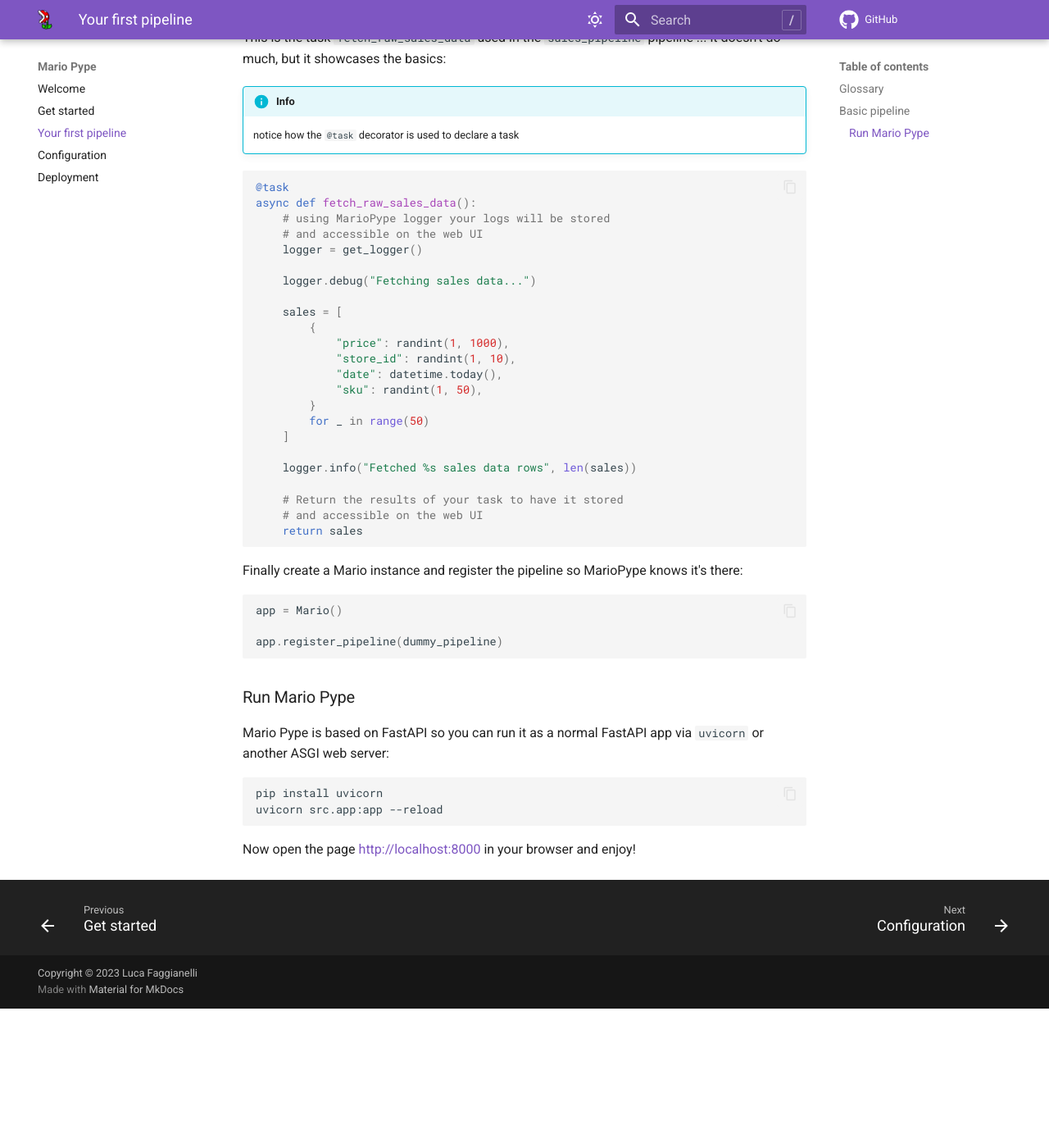
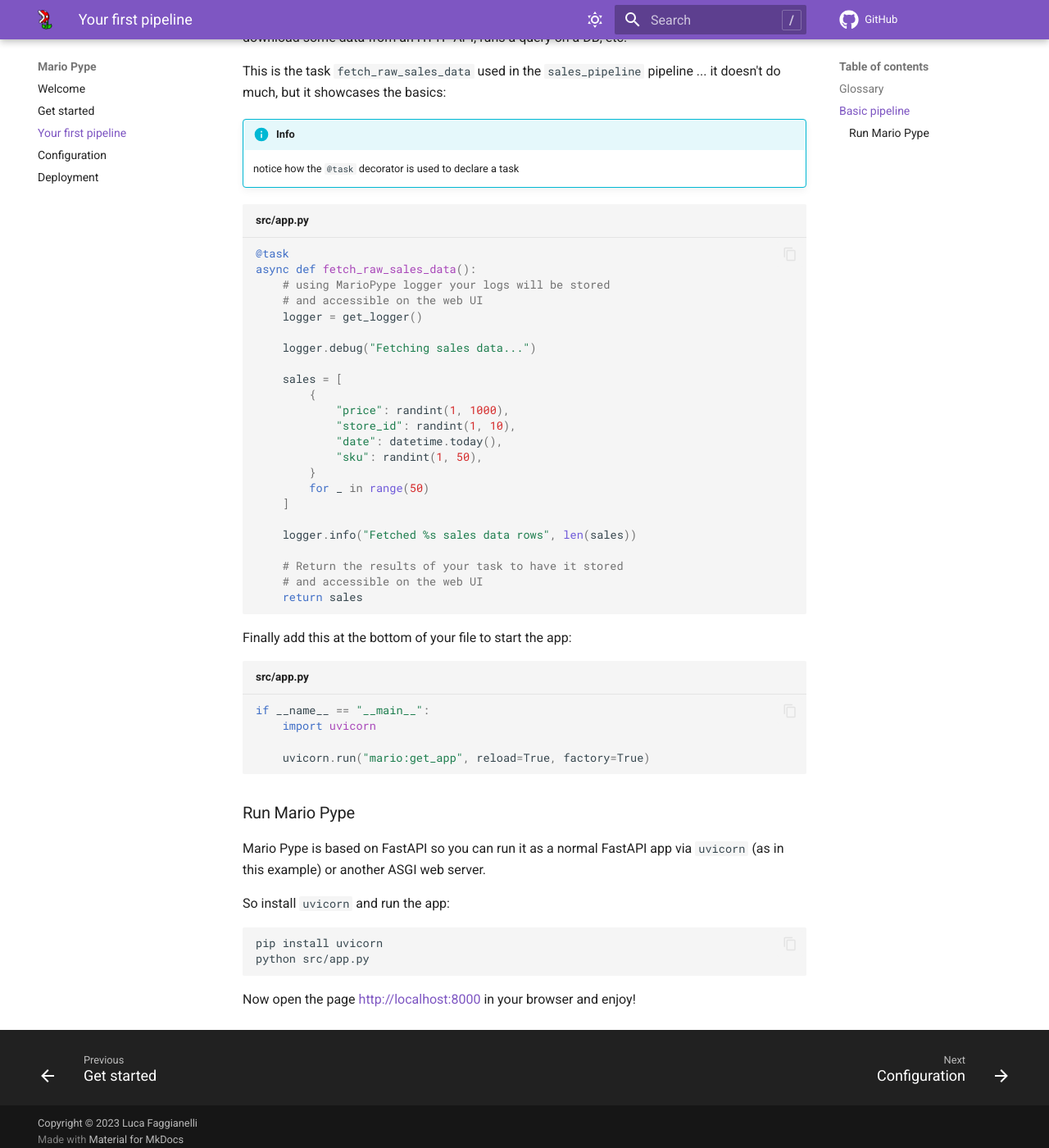
Before and after one commit to lucafaggianelli/plombery, an MkDocs documentation site: the page built from docs/create-a-pipeline.md, in a window 1280 px wide and 1400 px high, scrolled down 1254 px. Shown: the whole window at 82% size. Built offline with MkDocs 1.6.1 and Material for MkDocs 9.7.7, drawn with Linux system fonts in a browser that asks for light colours; comment, search, counter and statistics services are not loaded; before the commit the page ends 2484 px from its top, so only the background shows below that; some of the changed text lies outside the part shown.

Commit message:
simplify pipelines registration
#101

````diff
--- a/docs/create-a-pipeline.md
+++ b/docs/create-a-pipeline.md
@@ -28,15 +28,15 @@
 A *Pipeline* contains a list of tasks and eventually a list of triggers,
 so in your `app.py` add this:
 
-```py
+```py title="src/app.py"
 from datetime import datetime
 from random import randint
 
 from apscheduler.triggers.interval import IntervalTrigger
-from mario import Mario, task, get_logger, Pipeline, Trigger
+from mario import task, get_logger, Trigger, register_pipeline
 
 
-sales_pipeline = Pipeline(
+register_pipeline(
     id="sales_pipeline",
     tasks = [fetch_raw_sales_data],
     triggers = [
@@ -60,7 +60,7 @@
 
     notice how the `@task` decorator is used to declare a task
 
-```py
+```py title="src/app.py"
 @task
 async def fetch_raw_sales_data():
     # using MarioPype logger your logs will be stored
@@ -86,23 +86,25 @@
     return sales
 ```
 
-Finally create a Mario instance and register the pipeline so
-MarioPype knows it's there:
+Finally add this at the bottom of your file to start the app:
 
-```py
-app = Mario()
+```py title="src/app.py"
+if __name__ == "__main__":
+    import uvicorn
 
-app.register_pipeline(dummy_pipeline)
+    uvicorn.run("mario:get_app", reload=True, factory=True)
 ```
 
 ### Run Mario Pype
 
 Mario Pype is based on FastAPI so you can run it as a normal FastAPI app
-via `uvicorn` or another ASGI web server:
+via `uvicorn` (as in this example) or another ASGI web server.
+
+So install `uvicorn` and run the app:
 
 ```sh
 pip install uvicorn
-uvicorn src.app:app --reload
+python src/app.py
 ```
 
 Now open the page [http://localhost:8000](http://localhost:8000) in your browser and enjoy!
````
Also changed, not shown: README.md (+2 -11 lines), mario/__init__.py (+31 -2 lines), 6 other files.
